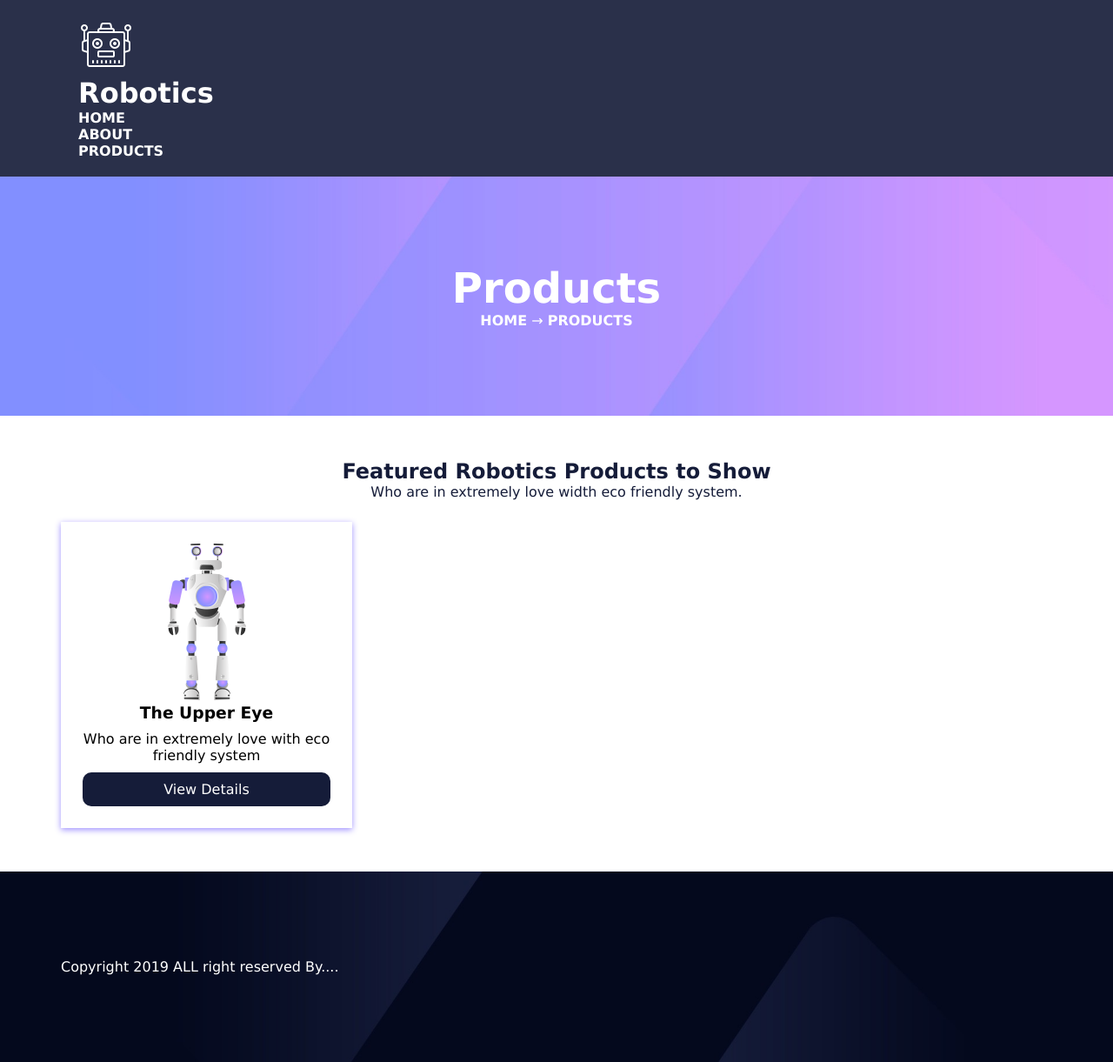
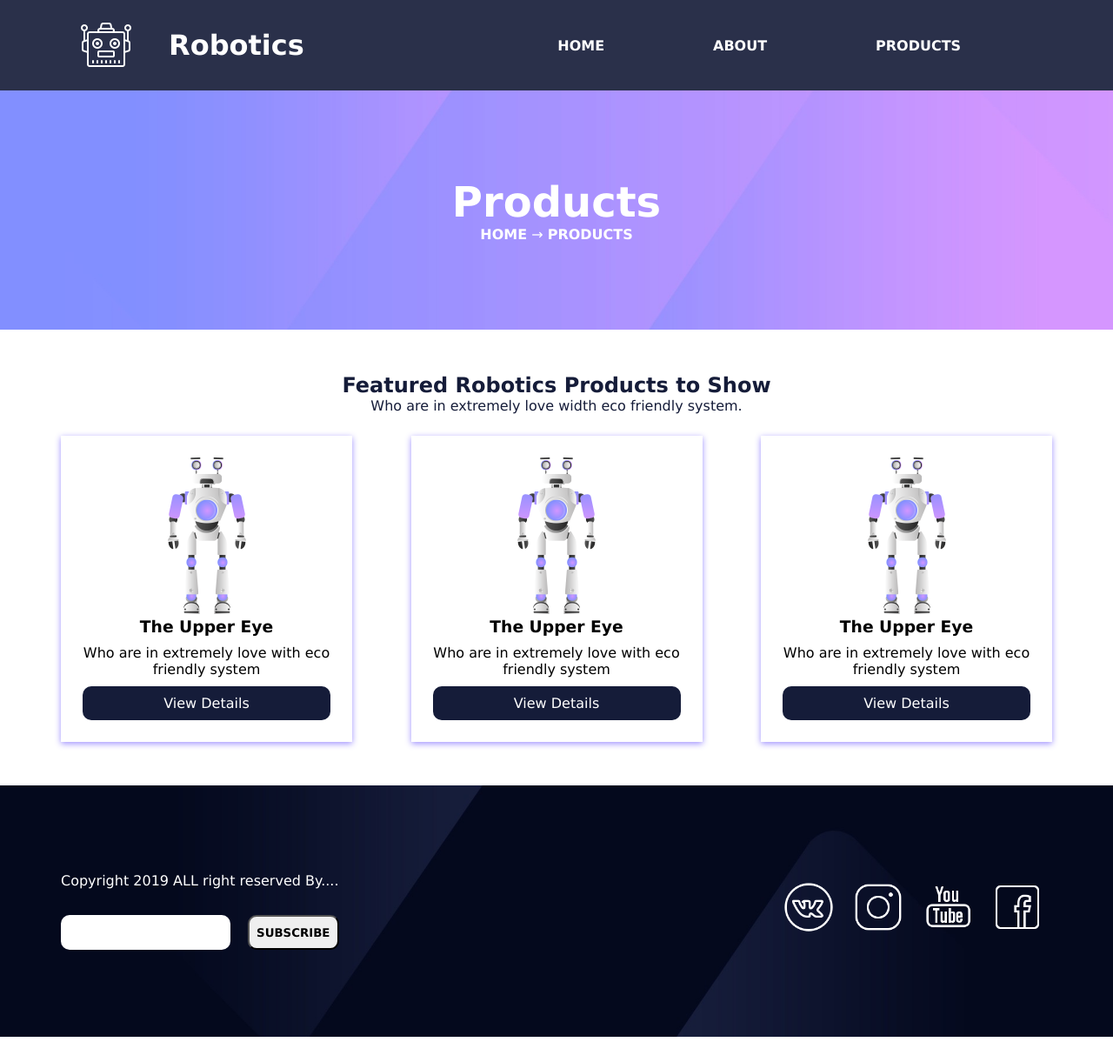
Before and after one commit to vlad1slavM/Project, a plain HTML site: page index.html in a window 1280 px wide. Shown: the top 1221 px of the page at 87% size. After the commit the page ends 1192 px from the top, so only its background shows below. Drawn offline with Linux system fonts and the light colour scheme.

Commit message:
lesson_4

```diff
--- /dev/null
+++ b/flex_training.css
@@ -0,0 +1,77 @@
+/* HEADER */
+.menu{
+    display: flex;
+    flex-direction: row;
+    justify-content: space-evenly;
+}
+
+.header-row{
+    display: flex;
+    flex-direction: row;
+    align-items: center;
+}
+
+.header-logo{
+    display: flex;
+    flex-direction: row;
+    align-items: center;
+    flex-grow: 1;
+}
+
+.logo-img{
+    margin-right: 40px;
+}
+
+.header-menu{
+    flex-grow: 3;
+}
+
+/* CARDS */
+
+.cards-row{
+    display: flex;
+    flex-direction: row;
+    justify-content: space-between;
+}
+
+/* FOOTER */
+
+.footer-row{
+    display: flex;
+    flex-direction: row;
+    justify-content: space-between;
+}
+
+.social-networks{
+    display: flex;
+    justify-content: flex-end;
+}
+
+.footer-logo{
+    margin: 10px;
+    width: 60px;
+    height: 60px;
+}
+
+.footer-search{
+    display: flex;
+    justify-content: space-between;
+    margin-top:30px;
+    align-items: center;
+}
+
+.footer-search-input{
+    height: 40px;
+    flex-grow: 3;
+    margin-right: 20px;
+    border-radius: 10px;
+    border: none;
+}
+
+.footer-search-button{
+    height: 40px;
+    flex-grow: 2;
+    border-radius: 10px;
+    text-transform: uppercase;
+    font-weight: bold;
+}
--- a/index.css
+++ b/index.css
@@ -84,6 +84,7 @@
     border-radius: 10px;
 }
 
+
 .card-title, .card-text{
     margin-bottom: 10px;
 }
--- a/index.html
+++ b/index.html
@@ -6,51 +6,52 @@
     <meta http-equiv="X-UA-Compatible" content="ie=edge">
     <title>Robotics</title>
     <link rel='stylesheet' href='index.css'>
+    <link rel='stylesheet' href='flex_training.css'>
 </head>
 <body>
 
     <!--START HEADER-->
-<header class='header'>
+    <header class = 'header'>
 
-    <div class='container'>
-
+        <div class = 'container'>
+            <div class = 'header-row'>
                 <!--START BLOCK LOGO-->
-        <div class='header-logo'>
-            <img class='logo-img' src='img/logo.png'></img>
-            <h1 class='logo-title'>Robotics</h1>
+                <div class = 'header-logo'>
+                    <img class = 'logo-img' src='img/logo.png'>
+                    <h1 class = 'logo-title'>Robotics</h1>
                 </div>
                 <!--END BLOCK LOGO-->
 
                 <!--START BLOCK MENU-->
-        <div class='header-menu'>
-            <ul class='menu'>
-                <li class='menu-item'>
-                    <a class='menu-link' href='#'>Home</a>
+                <div class = 'header-menu'>
+                    <ul class = 'menu'>
+                        <li class = 'menu-item'>
+                            <a class = 'menu-link' href ='#'>Home</a>
                         </li>
-                <li class='menu-item'>
-                    <a class='menu-link' href='#'>About</a>
+                        <li class = 'menu-item'>
+                            <a class = 'menu-link' href ='#'>About</a>
                         </li>
-                <li class='menu-item'>
-                    <a class='menu-link' href='#metka'>Products</a>
+                        <li class = 'menu-item'>
+                            <a class = 'menu-link' href ='#metka'>Products</a>
                         </li>
                     </ul>
                 </div>
                 <!--END BLOCK MENU-->
-
+            </div>
         </div>
 
     </header>
     <!--END HEADER-->
 
     <!--START MAIN-->
-<main class='main'>
+    <main class = 'main'>
         <!--START BANNER SECTION-->
-    <section class='banner-section'>
-        <div class='container'>
-            <div class='banner-text'>
-                <h1 class='banner-title'>Products</h1>
-                <div class='banner-description'>
-                    <a href='#' class='menu-link'>Home</a> &#x2192 <a href='#' class='menu-link'>Products</a>
+        <section class = 'banner-section'>
+            <div class = 'container'>
+                <div class = 'banner-text'>
+                    <h1 class = 'banner-title'>Products</h1>
+                    <div class = 'banner-description'>
+                        <a href = '#' class = 'menu-link'>Home</a> &#x2192 <a href = '#' class = 'menu-link'>Products</a>
                     </div>
                 </div>
             </div>
@@ -58,42 +59,83 @@
         <!--END BANNER SECTION-->
 
         <!--START CARDS SECTION-->
-    <section class='cards-section'>
-        <a name='metka'>
-            <div class='container'>
-                <a name='metka'></a>
-                <div class='cards-text'>
-                    <h1 class='cards-title'>Featured Robotics Products to Show</h1>
-                    <div class='cards-description'>Who are in extremely love width eco friendly system.</div>
+        <section class = 'cards-section'>
+            <a name = 'metka'>
+            <div class = 'container'>
+                    <a name = 'metka'></a>
+                <div class = 'cards-text'>
+                    <h1 class = 'cards-title'>Featured Robotics Products to Show</h1>
+                    <div class = 'cards-description'>Who are in extremely love width eco friendly system.</div>
                 </div>
 
-                <div class='cards'>
-                    <div class='cards-row'>
-                        <div class='card'>
+                <div class = 'cards'>
+                    <div class = 'cards-row'>
+                        <div class = 'card'>
 
-                            <img class='card-img' src="img/p1.png">
-                            <div class='card-body'>
-                                <h3 class='card-title'>The Upper Eye</h3>
-                                <div class='card-text'>Who are in extremely love with eco friendly system</div>
-                                <div class='card-button'>
-                                    <a class='card-link' href='#'>View Details</a>
+                            <img class = 'card-img' src="img/p1.png">
+                            <div class = 'card-body'>
+                                <h3 class = 'card-title'>The Upper Eye</h3>
+                                <div class = 'card-text'>Who are in extremely love with eco friendly system</div>
+                                <div class = 'card-button'>
+                                    <a class = 'card-link' href = '#'>View Details</a>
+                                </div>
+                            </div>
+
+                        </div>
+
+                        <div class = 'card'>
+
+                            <img class = 'card-img' src="img/p1.png">
+                            <div class = 'card-body'>
+                                <h3 class = 'card-title'>The Upper Eye</h3>
+                                <div class = 'card-text'>Who are in extremely love with eco friendly system</div>
+                                <div class = 'card-button'>
+                                    <a class = 'card-link' href = '#'>View Details</a>
+                                </div>
+                            </div>
+
+                        </div>
+                        <div class = 'card'>
+
+                            <img class = 'card-img' src="img/p1.png">
+                            <div class = 'card-body'>
+                                <h3 class = 'card-title'>The Upper Eye</h3>
+                                <div class = 'card-text'>Who are in extremely love with eco friendly system</div>
+                                <div class = 'card-button'>
+                                    <a class = 'card-link' href = '#'>View Details</a>
                                 </div>
                             </div>
 
                         </div>
                     </div>
+
                 </div>
 
             </div>
+            </a>
         </section>
         <!--START CARDS SECTION-->
     </main>
     <!--END MAIN-->
 
     <!--START FOOTER-->
-<footer class='footer'>
-    <div class='container'>
-        <div class='copyright'>Copyright 2019 ALL right reserved By....</div>
+    <footer class = 'footer'>
+        <div class = 'container'>
+            <div class = 'footer-row'>
+                <div class = 'search'>
+                    <div class = 'copyright'>Copyright 2019 ALL right reserved By....</div>
+                    <div class="footer-search">
+                        <input type="text" class="footer-search-input">
+                        <button class="footer-search-button">Subscribe</button>
+                    </div>
+                </div>
+                <div class = 'social-networks'>
+                    <a href="https://vk.com/vlad1sl0v"><img class = 'footer-logo' src='img/vk.png'></a>
+                    <a href="#"><img class = 'footer-logo' src='img/instagram.png'></a>
+                    <a href="#"><img class = 'footer-logo' src='img/youtube.png'></a>
+                    <a href="#"><img class = 'footer-logo' src='img/facebook.png'></a>
+                </div>
+            </div>
         </div>
     </footer>
     <!--END CARDS SECTION-->
```
Also changed, not shown: img/facebook.png (added), img/instagram.png (added), img/vk.png (added), img/youtube.png (added). Lines whose indentation alone changed are shown as unchanged.
